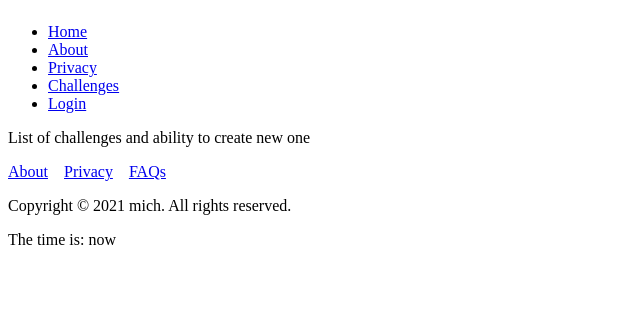
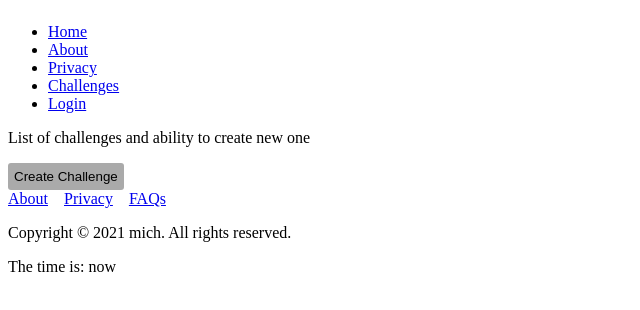
Before and after one commit to mich-cook/socially-challenged, a React app in the folder fe/: page /challenges in a window 1280 px wide. Shown: the part 144-454 px from the top of the page, without its empty margins (0-640 px from the left). Built offline with nearby package versions, Linux system fonts and the light colour scheme; no server answers.

Commit message:
add Button styled component to challenges page to create new challenge

```diff
--- a/fe/src/pages/challenges.js
+++ b/fe/src/pages/challenges.js
@@ -1,4 +1,6 @@
 import React, { useEffect } from "react";
+
+import Button from "../components/Button.js";
 
 export default function Challenges() {
 
@@ -9,6 +11,7 @@ export default function Challenges() {
   return (
     <React.Fragment>
       <p>List of challenges and ability to create new one</p>
+      <Button>Create Challenge</Button>
     </React.Fragment>
   );
 };
```
